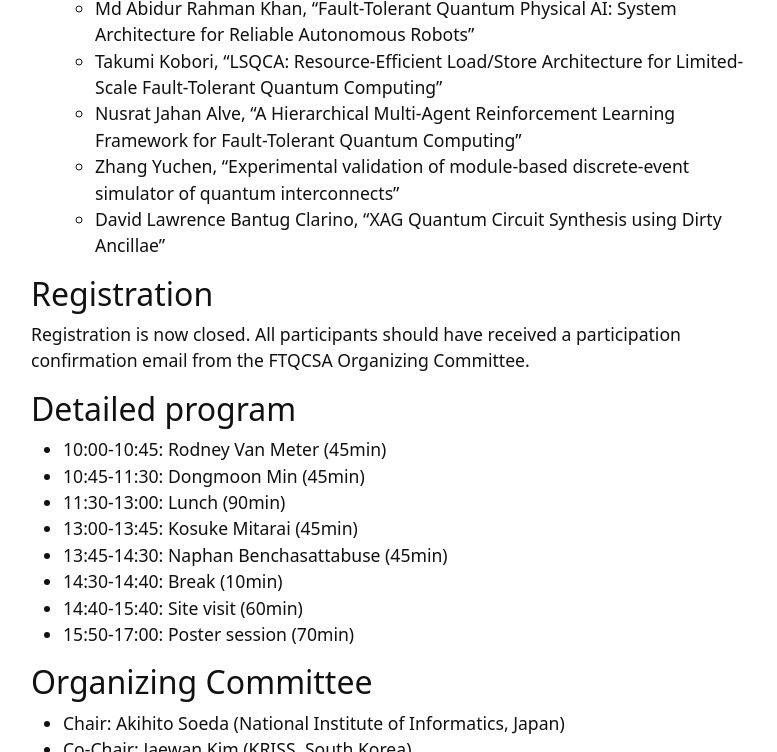
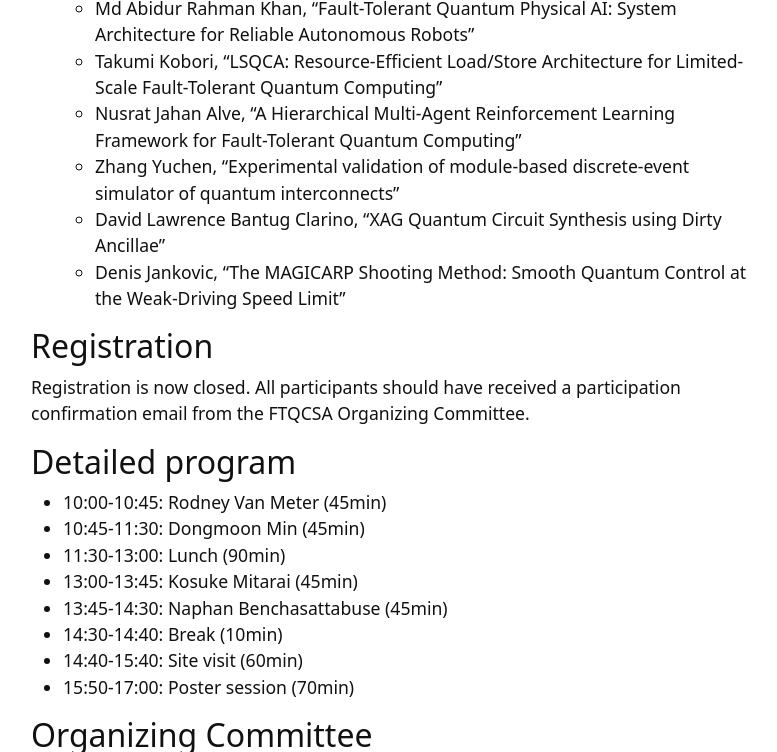
Before and after one commit to ftqcsa/ftqcsa.github.io, a Jekyll site: the page built from content/2026.md, in a window 1280 px wide and 900 px high, scrolled down 3265 px, cut to the strip 0-752 px from the top of the window. Shown: the whole strip, without its empty margins (246-1023 px from the left). Built offline with Jekyll 4.4.1, drawn with Linux system fonts in a browser that asks for light colours.

Commit message:
Update 2026.md

```diff
--- a/content/2026.md
+++ b/content/2026.md
@@ -47,6 +47,7 @@ The journey toward harnessing the power of FTQC has just begun, and it is essent
   - Nusrat Jahan Alve, "A Hierarchical Multi-Agent Reinforcement Learning Framework for Fault-Tolerant Quantum Computing"
   - Zhang Yuchen, "Experimental validation of module-based discrete-event simulator of quantum interconnects"
   - David Lawrence Bantug Clarino, "XAG Quantum Circuit Synthesis using Dirty Ancillae"
+  - Denis Jankovic, "The MAGICARP Shooting Method: Smooth Quantum Control at the Weak-Driving Speed Limit"
 
 ## Registration
 
```
